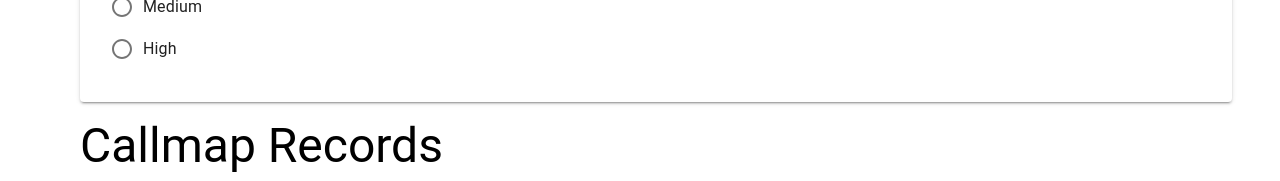
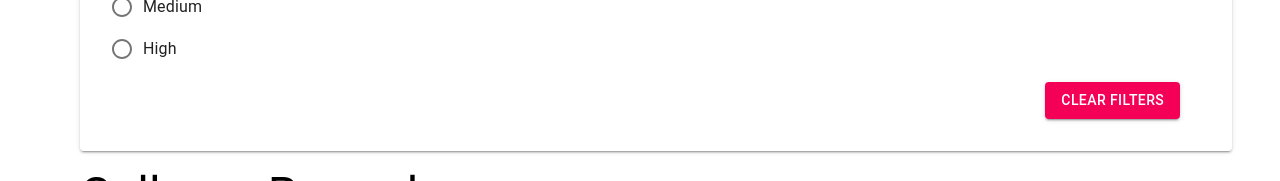
Before and after one commit to tahiru94/callmap, a React (Create React App) app: page / in a window 1280 px wide. Shown: the part 248-429 px from the top of the page. Built offline with nearby package versions, Linux system fonts and the light colour scheme; no server answers.

Commit message:
Add clear filter functionality
* Update interface for dashboard display of callmap records

```diff
--- a/src/components/FilterPanel/FilterPanel.tsx
+++ b/src/components/FilterPanel/FilterPanel.tsx
@@ -8,10 +8,12 @@ import FormLabel from '@material-ui/core/FormLabel';
 import FormControlLabel from '@material-ui/core/FormControlLabel';
 import RadioGroup from '@material-ui/core/RadioGroup';
 import Radio from '@material-ui/core/Radio';
+import Button from '@material-ui/core/Button';
 
 interface IOwnProps {
     priorityFilter: string;
     handlePriorityFilterChange: (event: any) => void;
+    handlePriorityFilterClear: (event: any) => void;
 }
 
 const useStyles = makeStyles((theme: Theme) => {
@@ -19,12 +21,13 @@ const useStyles = makeStyles((theme: Theme) => {
         root: { flexGrow: 1 },
         title: { paddingBottom: theme.spacing(1) },
         filterWrapper: { padding: theme.spacing(3, 3, 4, 4), marginBottom: theme.spacing(2) },
-        radioGroupStyles: { display: 'flex', justifyContent: 'space-between', alignItems: 'center' }
+        radioGroupStyles: { display: 'flex', justifyContent: 'space-between', alignItems: 'center' },
+        buttonActions: { display: 'flex', justifyContent: 'flex-end', alignItems: 'center' }
     });
 });
 
 const FilterPanel: FC<IOwnProps> = (props: any): JSX.Element => {
-    const { priorityFilter, handlePriorityFilterChange } = props;
+    const { priorityFilter, handlePriorityFilterChange, handlePriorityFilterClear } = props;
     const classes = useStyles();
 
     return (
@@ -44,6 +47,11 @@ const FilterPanel: FC<IOwnProps> = (props: any): JSX.Element => {
                             </FormControl>
                         </Grid>
                     </Grid>
+                    <Grid container spacing={3} className={classes.buttonActions}>
+                        <Grid item xs={12} sm={4} lg={2}>
+                            <Button variant="contained" color="secondary" onClick={(event: any) => handlePriorityFilterClear(event)}>Clear Filters</Button>
+                        </Grid>
+                    </Grid>
                 </Paper>
             </Grid>
         </Grid >
--- a/src/containers/DashboardContainer/DashboardContainer.tsx
+++ b/src/containers/DashboardContainer/DashboardContainer.tsx
@@ -49,6 +49,8 @@ class DashboardContainer extends Component<{}, IOwnState> {
                 phoneNumber: record.phoneNumber,
                 callNote: record.callNote,
                 priority: record.priority,
+                timestamp: new Date(record.timestamp).toLocaleString(),
+                version: new Date(record.version).toLocaleString(),
                 additionalNotes: record.additionalNotes
             };
             output.push(mappedRecord);
@@ -66,8 +68,11 @@ class DashboardContainer extends Component<{}, IOwnState> {
 
     handlePriorityFilterChange = (event: any) => {
         const { value } = event.target;
-        console.log('priority is', value);
         this.setState({ priorityFilter: value });
+    }
+
+    handlePriorityFilterClear = (event: any) => {
+        this.setState({ priorityFilter: '' });
     }
 
     render = (): JSX.Element => {
@@ -76,6 +81,7 @@ class DashboardContainer extends Component<{}, IOwnState> {
                 <FilterPanel
                     priorityFilter={this.state.priorityFilter}
                     handlePriorityFilterChange={this.handlePriorityFilterChange}
+                    handlePriorityFilterClear={this.handlePriorityFilterClear}
                 />
                 <Dashboard callmapRecords={this.filterCallmapRecordsByPriority(this.state.formattedCallmapRecords)} />
             </BaseLayout>
--- a/src/models/callmap-record.ts
+++ b/src/models/callmap-record.ts
@@ -5,6 +5,8 @@ export interface ICallmapRecord {
     phoneNumber: string;
     callNote: string;
     priority: string;
+    version?: string;
+    timestamp?: string;
     additionalNotes?: string[];
 }
 
```
